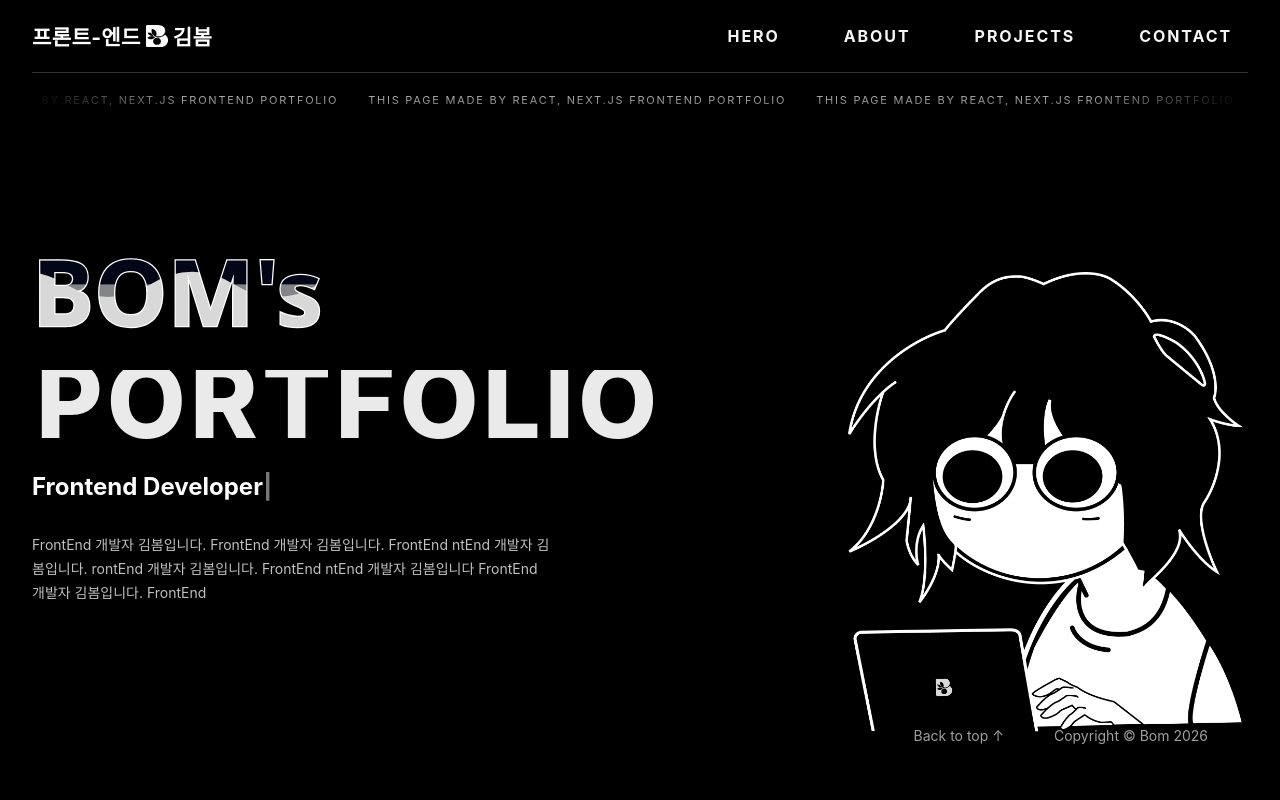
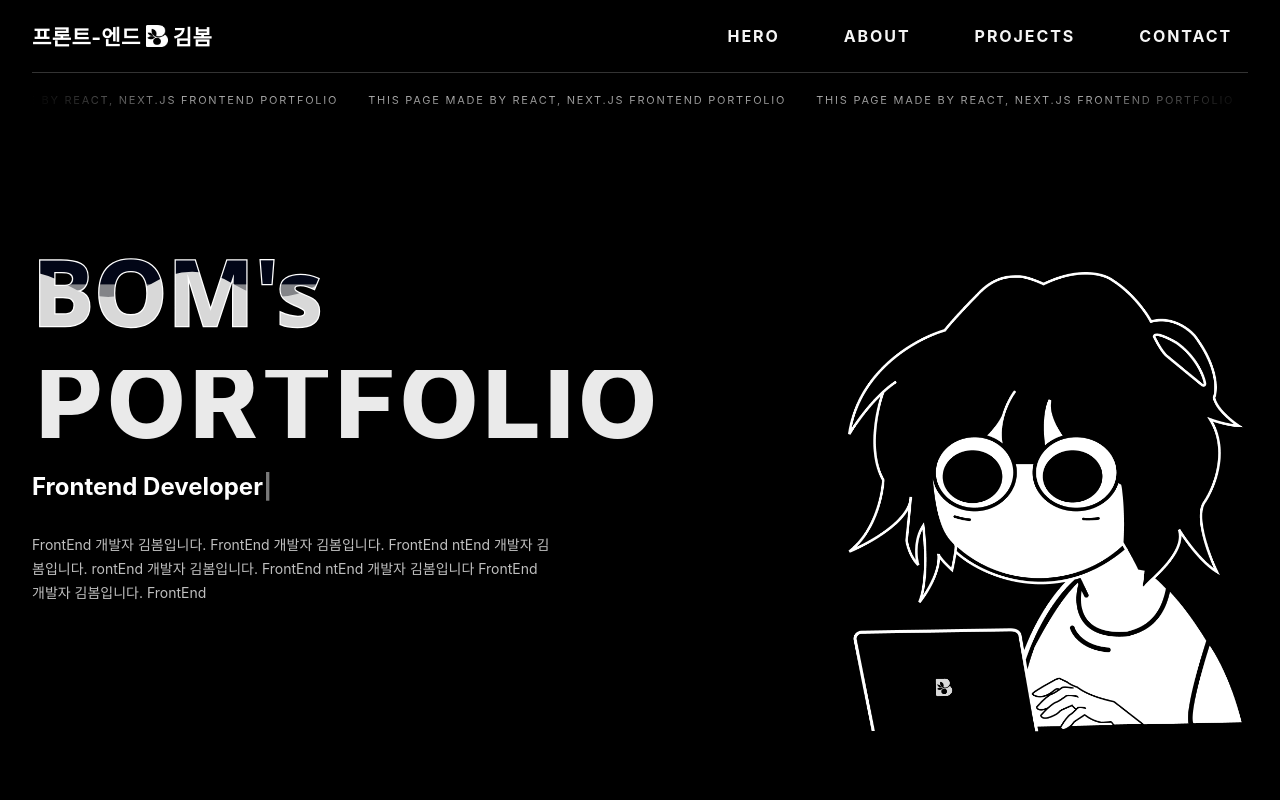
Before and after one commit to bom0320/web-portfolio, a Next.js app: page / in a window 1280 px wide. Shown: the top 800 px of the page. Built offline with nearby package versions, Linux system fonts and the light colour scheme.

Commit message:
delete: bottom bar

```diff
--- a/src/components/layout/BottomBar.tsx
+++ /dev/null
@@ -1,18 +0,0 @@
-"use client";
-
-export default function BottomBar() {
-  const scrollToTop = () => window.scrollTo({ top: 0, behavior: "smooth" });
-
-  return (
-    <div className="bottom-bar" aria-label="page utilities">
-      <div className="bottom-bar__inner">
-        <button className="bottom-bar__top" onClick={scrollToTop}>
-          Back to top ↑
-        </button>
-        <span className="bottom-bar__copy">Copyright © Bom 2026</span>
-      </div>
-    </div>
-  );
-}
-
-// 이거 걍 하단에 footer에 고정하겠음 수정
--- a/src/styles/index.scss
+++ b/src/styles/index.scss
@@ -11,7 +11,6 @@
 @import "layout/header";
 @import "layout/main";
 @import "layout/mobile";
-@import "layout/bottomBar";
 
 // sections
 @import "sections/hero";
--- a/src/styles/layout/_bottomBar.scss
+++ /dev/null
@@ -1,38 +0,0 @@
-.bottom-bar {
-  position: fixed;
-  left: 0;
-  bottom: 0;
-  width: 100%;
-  z-index: 1000;
-  padding-bottom: 56px;
-}
-
-.bottom-bar__inner {
-  max-width: 1200px;
-  margin: 0 auto;
-  padding: 0 var(--between-space);
-  display: flex;
-  gap: 50px;
-  align-items: center;
-  font-size: 14px;
-  color: rgba(226, 226, 226, 0.7);
-}
-
-.bottom-bar__top {
-  background: none;
-  border: none;
-  padding: 0;
-  margin-left: auto;
-  font: inherit;
-  color: inherit;
-  cursor: pointer;
-
-  transition: color 0.2s ease;
-  &:hover {
-    color: #fff;
-  }
-}
-
-.bottom-bar__copy {
-  white-space: nowrap;
-}
```
